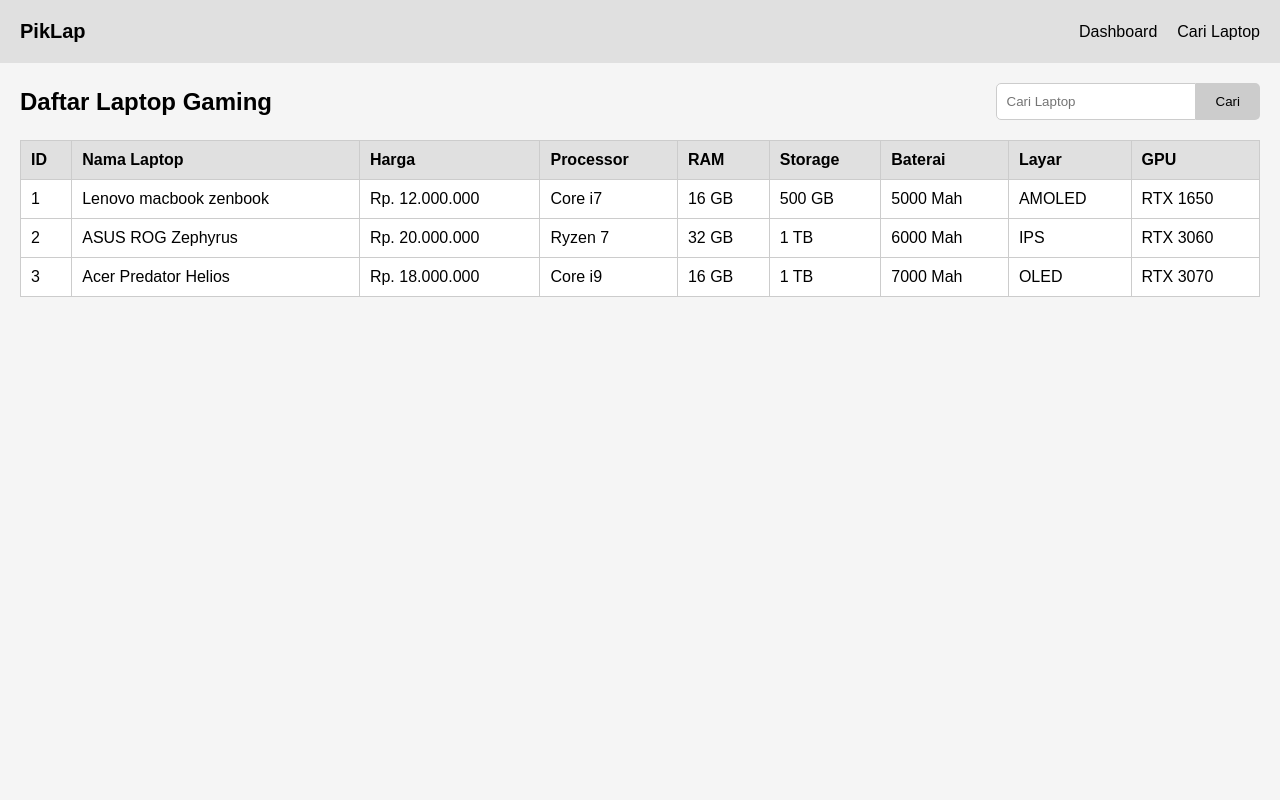
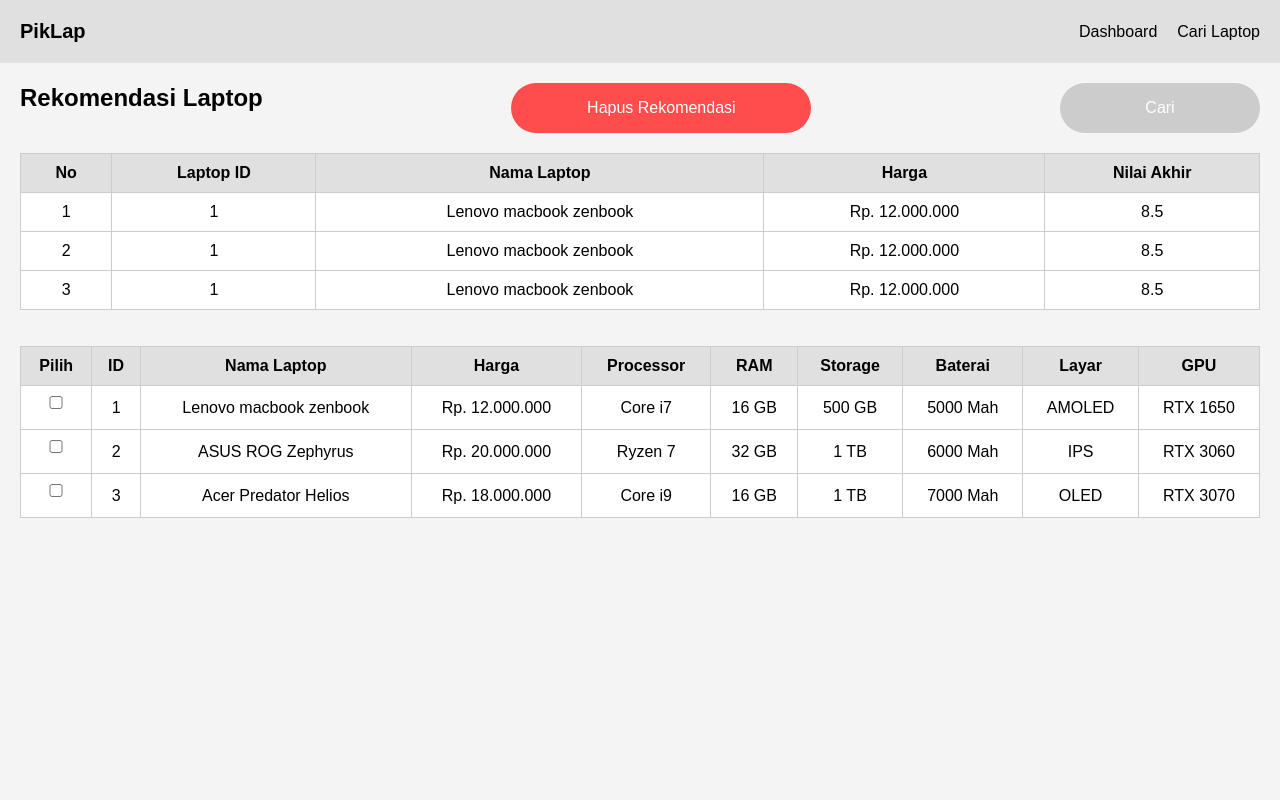
Before and after one commit to azhari-dev/Project-SPK, a PHP site: page /user/rekLaptop.php in a window 1280 px wide. Run offline with PHP 8.4, Linux system fonts and the light colour scheme.

Commit message:
Update rekLaptop.php

```diff
--- a/user/rekLaptop.php
+++ b/user/rekLaptop.php
@@ -1,112 +1,13 @@
 <html>
 
 <head>
-    <title>Nama Aplikasi</title>
-    <link rel="stylesheet" href="https://cdnjs.cloudflare.com/ajax/libs/font-awesome/5.15.3/css/all.min.css">
-    <style>
-        body {
-            font-family: Arial, sans-serif;
-            margin: 0;
-            padding: 0;
-            background-color: #f5f5f5;
-        }
-
-        .header {
-            background-color: #e0e0e0;
-            padding: 20px 20px;
-            display: flex;
-            justify-content: space-between;
-            align-items: center;
-        }
-
-        .header .title {
-            font-size: 20px;
-            font-weight: bold;
-        }
-
-        .header .nav {
-            display: flex;
-            align-items: center;
-        }
-
-        .header .nav a {
-            margin-left: 20px;
-            text-decoration: none;
-            color: #000;
-        }
-
-        .container {
-            padding: 20px;
-        }
-
-        .header-row {
-            display: flex;
-            justify-content: space-between;
-            align-items: center;
-            margin-bottom: 20px;
-        }
-
-        .header-row h2 {
-            margin: 0;
-        }
-
-        .search-bar {
-            display: flex;
-        }
-
-        .search-bar input[type="text"] {
-            padding: 10px;
-            border: 1px solid #ccc;
-            border-radius: 5px 0 0 5px;
-            width: 200px;
-        }
-
-        .search-bar button {
-            padding: 10px 20px;
-            border: none;
-            background-color: #ccc;
-            border-radius: 0 5px 5px 0;
-            cursor: pointer;
-        }
-
-        table {
-            width: 100%;
-            border-collapse: collapse;
-            background-color: #fff;
-        }
-
-        table th,
-        table td {
-            border: 1px solid #ccc;
-            padding: 10px;
-            text-align: left;
-        }
-
-        table th {
-            background-color: #e0e0e0;
-        }
-
-        @media (max-width: 768px) {
-
-            .header,
-            .header-row {
-                flex-direction: column;
-                align-items: flex-start;
-            }
-
-            .header .nav {
-                margin-top: 10px;
-            }
-
-            .search-bar {
-                margin-top: 10px;
-                justify-content: flex-start;
-            }
-        }
-    </style>
+    <title>Pick Lap</title>
+    <link rel="stylesheet" href="../style.css">
 </head>
 
 <body>
+
+    <div class="db-container">
         <div class="header">
             <div class="title">PikLap</div>
             <div class="nav">
@@ -114,17 +15,55 @@
                 <a href="#">Cari Laptop</a>
             </div>
         </div>
-    <div class="container">
+        <!-- rekomendasi laptop start -->
+        <!-- rekomendasi laptop end -->
+
+        <!-- daftar laptop start -->
+        <div class="container-cari-laptop">
             <div class="header-row">
-            <h2>Daftar Laptop Gaming</h2>
-            <div class="search-bar">
-                <input type="text" placeholder="Cari Laptop">
+                <h2>Rekomendasi Laptop</h2>
+                <button class="btn-delete">Hapus Rekomendasi</button>
                 <button>Cari</button>
             </div>
-        </div>
+            <table class="table-cari-laptop">
+                <thead>
+                    <tr>
+                        <th>No</th>
+                        <th>Laptop ID</th>
+                        <th>Nama Laptop</th>
+                        <th>Harga</th>
+                        <th>Nilai Akhir</th>
+                    </tr>
+                </thead>
+                <tbody>
+                    <tr>
+                        <td>1</td>
+                        <td>1</td>
+                        <td>Lenovo macbook zenbook</td>
+                        <td>Rp. 12.000.000</td>
+                        <td>8.5</td>
+                    </tr>
+                    <tr>
+                        <td>2</td>
+                        <td>1</td>
+                        <td>Lenovo macbook zenbook</td>
+                        <td>Rp. 12.000.000</td>
+                        <td>8.5</td>
+                    </tr>
+                    <tr>
+                        <td>3</td>
+                        <td>1</td>
+                        <td>Lenovo macbook zenbook</td>
+                        <td>Rp. 12.000.000</td>
+                        <td>8.5</td>
+                    </tr>
+                </tbody>
+            </table>
+            <br><br>
             <table>
                 <thead>
                     <tr>
+                        <th>Pilih</th>
                         <th>ID</th>
                         <th>Nama Laptop</th>
                         <th>Harga</th>
@@ -138,6 +77,9 @@
                 </thead>
                 <tbody>
                     <tr>
+                        <td>
+                            <input type="checkbox" name="">
+                        </td>
                         <td>1</td>
                         <td>Lenovo macbook zenbook</td>
                         <td>Rp. 12.000.000</td>
@@ -149,6 +91,9 @@
                         <td>RTX 1650</td>
                     </tr>
                     <tr>
+                        <td>
+                            <input type="checkbox" name="">
+                        </td>
                         <td>2</td>
                         <td>ASUS ROG Zephyrus</td>
                         <td>Rp. 20.000.000</td>
@@ -160,6 +105,9 @@
                         <td>RTX 3060</td>
                     </tr>
                     <tr>
+                        <td>
+                            <input type="checkbox" name="">
+                        </td>
                         <td>3</td>
                         <td>Acer Predator Helios</td>
                         <td>Rp. 18.000.000</td>
@@ -173,6 +121,8 @@
                 </tbody>
             </table>
         </div>
+        <!-- daftar laptop end -->
+    </div>
 </body>
 
 </html>
```
Lines whose indentation alone changed are shown as unchanged.
